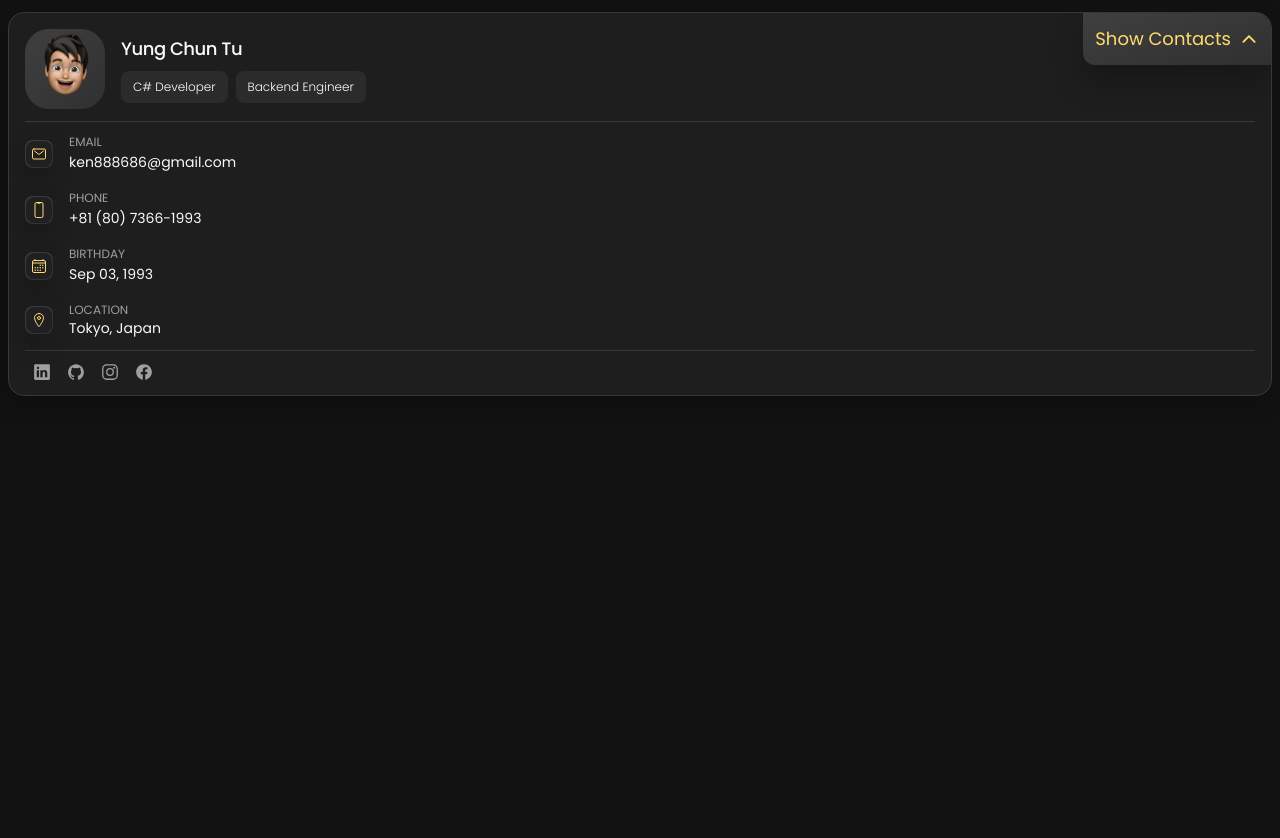
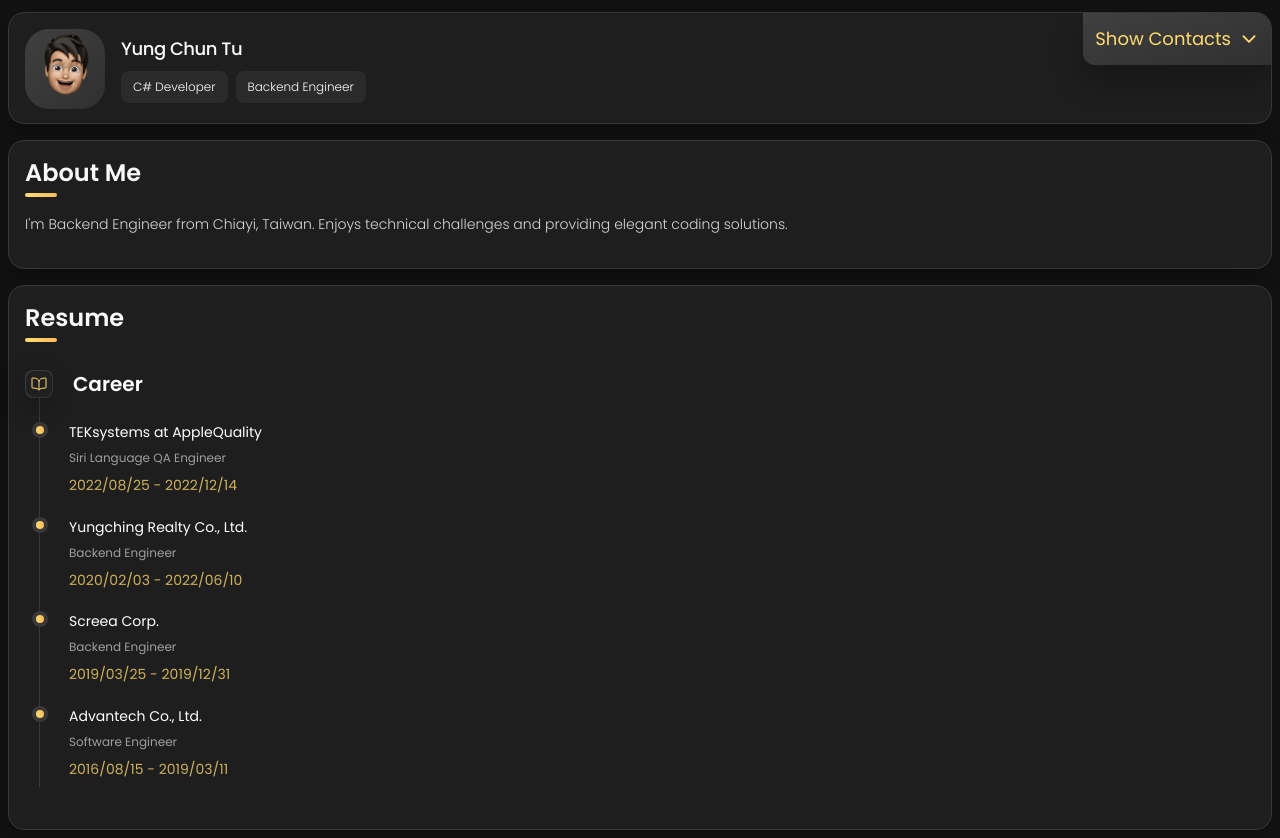
Before and after one commit to ken888686/ken888686.github.io, a React (Vite) app: page / in a window 1280 px wide. Before the commit the page ends 800 px from the top, so only its background shows below. Built offline with nearby package versions, Linux system fonts and the light colour scheme.

Commit message:
create Resume section

```diff
--- a/package.json
+++ b/package.json
@@ -12,6 +12,7 @@
   "dependencies": {
     "axios": "^1.2.0",
     "classnames": "^2.3.2",
+    "moment": "^2.29.4",
     "react": "^18.2.0",
     "react-dom": "^18.2.0",
     "react-icons": "^4.7.1"
--- a/src/App.tsx
+++ b/src/App.tsx
@@ -1,10 +1,16 @@
 import React from 'react';
 import Sidebar from './components/Sidebar/Sidebar';
+import About from './pages/About';
+import Resume from './pages/Resume';
 
 function App() {
   return (
     <main className='container mx-auto px-2 pt-3'>
       <Sidebar />
+      <div className='mb-2 flex flex-col gap-4'>
+        <About />
+        <Resume />
+      </div>
     </main>
   );
 }
--- a/src/components/Article/Header.tsx
+++ b/src/components/Article/Header.tsx
@@ -1,9 +1,11 @@
 import React, { ReactNode } from 'react';
 
-function Header({ children }: { children: ReactNode }) {
+function Header({ className, children }: { className?: string; children: ReactNode }) {
   return (
     <header>
-      <h2 className='relative mb-4 rounded-sm pb-2 text-1 font-bold capitalize -text--white-2 after:absolute after:bottom-0 after:left-0 after:h-1 after:w-8 after:rounded-md after:-bg--gradient-yellow'>
+      <h2
+        className={`${className} relative mb-4 rounded-sm pb-2 text-2xl font-bold capitalize -text--white-2 after:absolute after:bottom-0 after:left-0 after:h-1 after:w-8 after:rounded-md after:-bg--gradient-yellow`}
+      >
         {children}
       </h2>
     </header>
--- a/src/components/Sidebar/Sidebar.tsx
+++ b/src/components/Sidebar/Sidebar.tsx
@@ -8,7 +8,7 @@ import Tag from '../Common/Tag';
 
 const Sidebar = () => {
   const [isPending, startTransition] = useTransition();
-  const [showMore, setShowMore] = useState(true);
+  const [showMore, setShowMore] = useState(false);
 
   const handleClick = () => {
     startTransition(() => {
--- /dev/null
+++ b/src/components/Timeline/Timeline.tsx
@@ -0,0 +1,27 @@
+import React from 'react';
+import { IoBookOutline } from 'react-icons/io5';
+import experience from '../../models/experience';
+import IconBox from '../Common/IconBox';
+import TimelineList from './TimelineList';
+
+function Timeline({
+  title,
+  icon = <IoBookOutline />,
+  experience,
+}: {
+  title: string;
+  icon?: JSX.Element;
+  experience: experience[];
+}) {
+  return (
+    <section className='mb-8'>
+      <div className='mb-6 flex items-center gap-5'>
+        <IconBox>{icon}</IconBox>
+        <h3 className='text-xl font-bold'>{title}</h3>
+      </div>
+      <TimelineList experience={experience} />
+    </section>
+  );
+}
+
+export default Timeline;
--- /dev/null
+++ b/src/components/Timeline/TimelineItem.tsx
@@ -0,0 +1,22 @@
+import React from 'react';
+import moment from 'moment';
+import experience from '../../models/experience';
+
+function TimelineItem({ experience }: { experience: experience }) {
+  const { id, company, title, start, end, description } = experience;
+
+  return (
+    <li className='relative mb-5 before:absolute before:-top-6 before:-left-[30px] before:h-[calc(100%+30px)] before:w-[1px] before:-bg--jet after:absolute after:top-1 after:-left-[33px] after:h-2 after:w-2 after:rounded-full after:-bg--gradient-yellow after:shadow-6'>
+      <h4 className='text-sm'>{company}</h4>
+      <div className='my-2 text-xs'>
+        <span className='-text--light-gray-70'>{title}</span>
+      </div>
+      <span className='leading-relaxed -text--vegas-gold'>
+        {moment(start).format('yyyy/MM/DD')} - {moment(end).format('yyyy/MM/DD')}
+      </span>
+      <p className=''>{description}</p>
+    </li>
+  );
+}
+
+export default TimelineItem;
--- /dev/null
+++ b/src/components/Timeline/TimelineList.tsx
@@ -0,0 +1,13 @@
+import React from 'react';
+import TimelineItem from './TimelineItem';
+import experience from '../../models/experience';
+
+function TimelineList({ experience }: { experience: experience[] }) {
+  const renderList = [...experience].reverse().map((x) => {
+    return <TimelineItem key={x.id} experience={x} />;
+  });
+
+  return <ol className='ml-11 text-sm'>{renderList}</ol>;
+}
+
+export default TimelineList;
--- /dev/null
+++ b/src/models/experience.ts
@@ -0,0 +1,9 @@
+export default interface experience {
+  id: number;
+  company: string;
+  title: string;
+  type: string;
+  start: Date;
+  end: Date;
+  description: string;
+}
--- a/src/pages/Resume.tsx
+++ b/src/pages/Resume.tsx
@@ -1,31 +1,54 @@
 import React from 'react';
-import { IoBookOutline } from 'react-icons/io5';
 import Article from '../components/Article/Article';
 import Header from '../components/Article/Header';
+import Timeline from '../components/Timeline/Timeline';
+import experience from '../models/experience';
+
+const careerList: experience[] = [
+  {
+    id: 0,
+    company: 'Advantech Co., Ltd.',
+    title: 'Software Engineer',
+    type: 'Permanent',
+    start: new Date('2016-08-15'),
+    end: new Date('2019-03-11'),
+    description: '',
+  },
+  {
+    id: 1,
+    company: 'Screea Corp.',
+    title: 'Backend Engineer',
+    type: 'Permanent',
+    start: new Date('2019-03-25'),
+    end: new Date('2019-12-31'),
+    description: '',
+  },
+  {
+    id: 2,
+    company: 'Yungching Realty Co., Ltd.',
+    title: 'Backend Engineer',
+    type: 'Permanent',
+    start: new Date('2020-02-03'),
+    end: new Date('2022-06-10'),
+    description: '',
+  },
+  {
+    id: 3,
+    company: 'TEKsystems at AppleQuality',
+    title: 'Siri Language QA Engineer',
+    type: 'Contract',
+    start: new Date('2022-08-25'),
+    end: new Date(),
+    description: '',
+  },
+];
 
 function Resume() {
   return (
     <Article className=''>
-      <Header>Resume</Header>
-      <section className='mb-7'>
-        <div className='mb-6 flex items-center gap-4'>
-          <div className='icon-box'>
-            <IoBookOutline />
-          </div>
-
-          <h3 className='h3'>Education</h3>
-        </div>
-        <ol className='ml-11 text-6'>
-          <li className='relative mb-5 before:absolute before:-top-6 before:-left-8 before:h-[calc(100%+50px)] before:w-[1px] before:-bg--jet after:absolute after:top-1 after:-left-8 after:h-[6px] after:w-[6px] after:rounded-[50%] after:-bg--gradient-yellow after:shadow-inner'>
-            <h4 className='mb-2 text-lg leading-[1.3]'>University school of the arts</h4>
-            <span className='leading-[1.6] -text--vegas-gold'>2007 — 2008</span>
-            <p className='timeline-text'>
-              Nemo enims ipsam voluptatem, blanditiis praesentium voluptum delenit atque corrupti,
-              quos dolores et quas molestias exceptur.
-            </p>
-          </li>
-        </ol>
-      </section>
+      <Header className={'mb-7'}>Resume</Header>
+      <Timeline title='Career' experience={careerList} />
+      {/* <Timeline title='Education' /> */}
     </Article>
   );
 }
--- a/tailwind.config.cjs
+++ b/tailwind.config.cjs
@@ -19,6 +19,7 @@ module.exports = {
         3: `0 16px 40px hsla(0, 0%, 0%, 0.25)`,
         4: `0 25px 50px hsla(0, 0%, 0%, 0.15)`,
         5: `0 24px 80px hsla(0, 0%, 0%, 0.25)`,
+        6: `0 0 0 4px hsl(0, 0%, 22%);`,
       },
       colors: {
         '--navbar': 'hsla(240, 1%, 17%, 0.75)',
```
Also changed, not shown: 1 other file (tests, documents, lock files or other folders).
